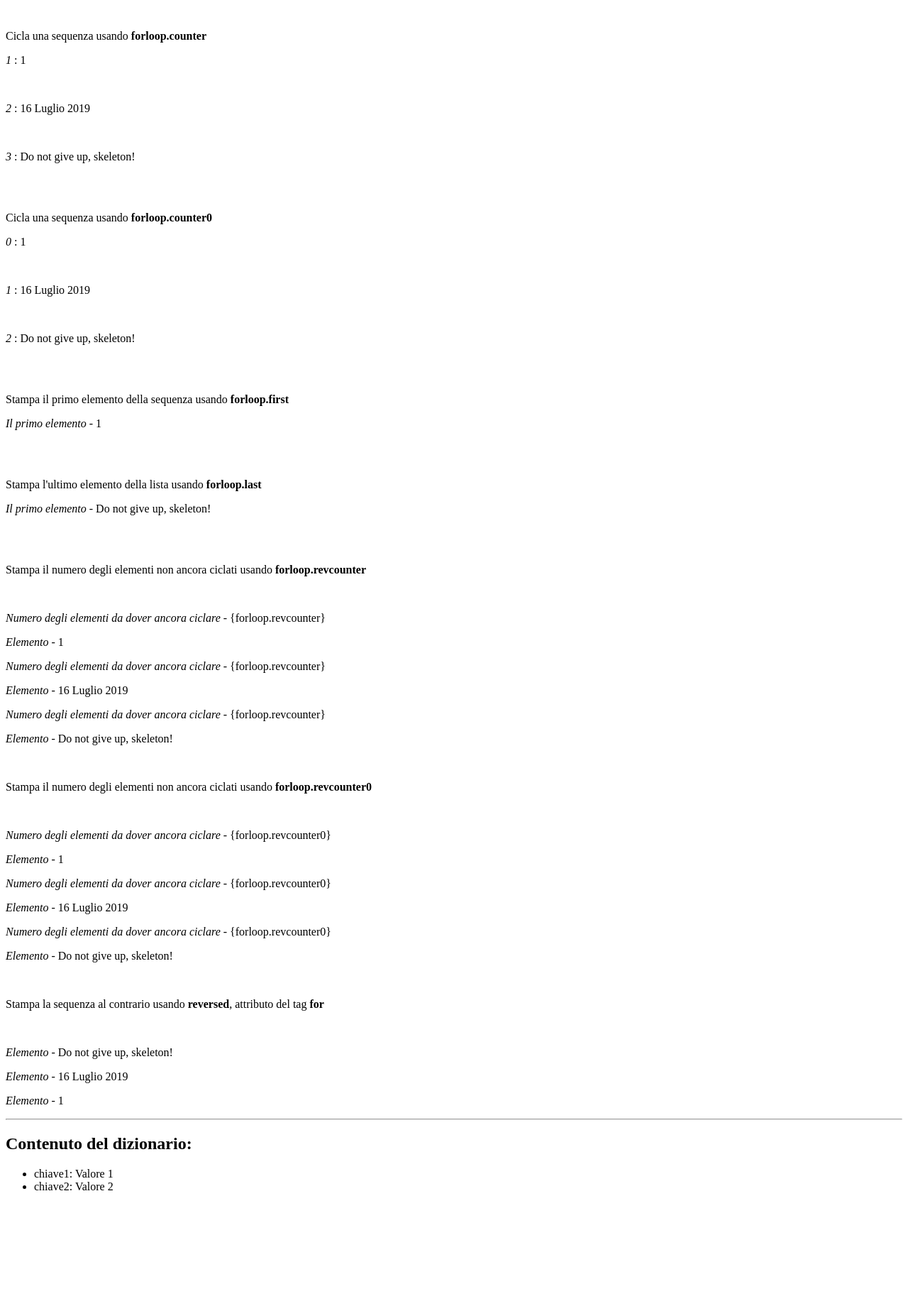
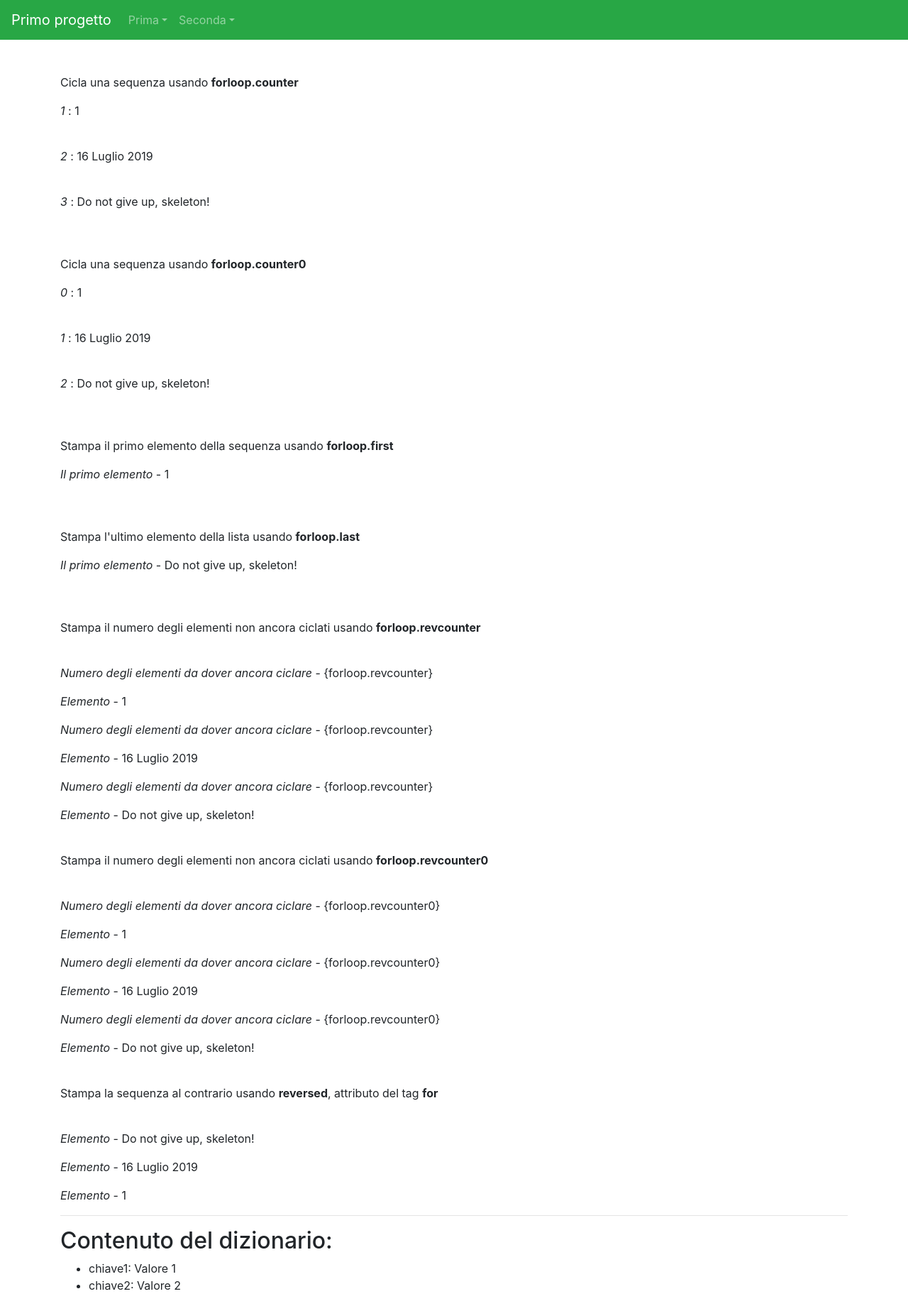
Before and after one commit to KocAlex/primo_progetto, a Django app: page /seconda_app/es_for in a window 1280 px wide. Shown: the whole page at 71% size. Before the commit the page ends 1677 px from the top, so only its background shows below. Run offline with Django 4.2, Linux system fonts and the light colour scheme; some libraries are stand-ins or nearby versions.

Commit message:
Template e Bootstrap

```diff
--- a/prima_app/templates/chi_siamo.html
+++ b/prima_app/templates/chi_siamo.html
@@ -1,11 +1,13 @@
+{%extends "base.html"%}
 <!DOCTYPE html>
 <html lang="en">
 <head>
     <meta charset="UTF-8">
     <meta name="viewport" content="width=device-width, initial-scale=1.0">
-    <title>Chi siamo</title>
+    <title>{% block title %} {{block.super}} | Chi siamo {% endblock title %}</title>
 </head>
 <body>
+    {%block content%}
     <h1>Chi siamo</h1>
     <p>Lorem ipsum dolor sit amet, consectetur adipiscing elit. Nunc ut libero et diam ultrices interdum eu vel sapien. Quisque lobortis pulvinar arcu, non vulputate diam congue at. Nulla nec libero varius, lacinia lacus quis, scelerisque est. Cras orci massa, vestibulum sed enim ut, sollicitudin molestie nisi. Etiam placerat ultrices mattis. Nunc vitae nisl urna. Sed malesuada quam quis rhoncus scelerisque. Nunc ac tellus euismod, lacinia lectus iaculis, porttitor leo. Donec sem lorem, tristique quis rutrum non, facilisis sit amet nulla. Integer sit amet sem odio. Nunc condimentum venenatis bibendum. Ut ullamcorper erat eu libero dictum, non suscipit urna semper. Integer ac enim sit amet nibh mollis volutpat eu ac metus.
 
@@ -16,5 +18,6 @@
         Vivamus malesuada, mauris sit amet fermentum suscipit, ex felis commodo ipsum, eu tincidunt metus ante ac enim. Ut placerat, felis eget fringilla ultrices, ipsum metus sollicitudin leo, ac suscipit nibh lacus quis leo. Proin sagittis vitae dui id consequat. Nulla fringilla aliquam maximus. Quisque ac sapien vel magna hendrerit varius. Mauris quis sapien porta, faucibus tortor at, elementum turpis. Aliquam fermentum eleifend nunc, vitae pretium justo maximus quis. Proin a ante laoreet tortor sagittis hendrerit. Vestibulum euismod elit quis faucibus lacinia. Praesent porttitor quam vel felis aliquet ultricies.
 
         Ut nec blandit nibh. Curabitur vel sodales massa. Phasellus eu ipsum sed mauris faucibus gravida. Nunc tincidunt massa et nunc placerat, nec eleifend magna imperdiet. Donec ut condimentum metus. Morbi lacinia sed orci vel molestie. Nunc egestas est magna. Etiam sagittis et augue vel scelerisque. Aliquam mauris risus, blandit ac velit dapibus, vehicula consectetur ex. Cras quam tortor, aliquam sit amet nibh a, tempor vulputate nisi. In hac habitasse platea dictumst. Nullam non posuere dui. Sed ac volutpat magna, ut sodales nisl. Pellentesque condimentum, nulla ac rutrum efficitur, lectus ligula sollicitudin magna, sed commodo felis nulla id nibh. Proin ut imperdiet ipsum.</p>
+    {%endblock content%}
 </body>
 </html>
--- a/prima_app/templates/homepage.html
+++ b/prima_app/templates/homepage.html
@@ -1,11 +1,14 @@
+{%extends "base.html"%}
 <!DOCTYPE html>
 <html lang="en">
 <head>
     <meta charset="UTF-8">
     <meta name="viewport" content="width=device-width, initial-scale=1.0">
-    <title>BENVENUTS!</title>
+    <title>{%block title%}{{block.super}} | BENVENUTS!{%endblock title%}</title>
 </head>
 <body>
+    {%block content%}
     <h1>BENVENUTS!!!</h1>
+    {%endblock content%}
 </body>
 </html>
--- a/prima_app/templates/index.html
+++ b/prima_app/templates/index.html
@@ -1,11 +1,13 @@
+{%extends "base.html"%}
 <!DOCTYPE html>
 <html lang="en">
 <head>
     <meta charset="UTF-8">
     <meta name="viewport" content="width=device-width, initial-scale=1.0">
-    <title>Index</title>
+    <title>{%block title%}{{block.super}} | Index{%endblock title%}</title>
 </head>
 <body>
+    {%block content%}
     <ol>
         <li><a href="/">Root</a></li>
         <li><a href="{% url 'prima_app:homepage'%}">Homepage</a></li>
@@ -14,5 +16,6 @@
         <li><a href="{% url 'prima_app:chi_siamo'%}">Chi siamo</a></li>
         <li><a href="{% url 'prima_app:variabili'%}">Variabili</a></li>
     </ol>
+    {%endblock content%}
 </body>
 </html>
--- a/prima_app/templates/variabili.html
+++ b/prima_app/templates/variabili.html
@@ -1,15 +1,18 @@
+{%extends "base.html"%}
 <!DOCTYPE html>
 <html lang="en">
 <head>
     <meta charset="UTF-8">
     <meta name="viewport" content="width=device-width, initial-scale=1.0">
-    <title>Variabili</title>
+    <title>{%block title%}{{block.super}} | Variabili{%endblock title%}</title>
 </head>
 <body>
+    {%block content%}
     <ol>
         <li>{{var1}}</li>
         <li>{{var2}}</li>
         <li>{{var3}}</li>
     </ol>
+    {%endblock content%}
 </body>
 </html>
--- a/prima_app/views.py
+++ b/prima_app/views.py
@@ -17,7 +17,8 @@ def chi_siamo(request):
     return render(request, "chi_siamo.html")
 
 def variabili(request):
-    context = {"var1" : "Prima variabile",
+    context = {
+               "var1" : "Prima variabile",
                "var2" : "Seconda variabile",
                "var3" : "Terza variabile"
                }
--- a/primo_progetto/views.py
+++ b/primo_progetto/views.py
@@ -1,4 +1,4 @@
 from django.shortcuts import render
 
 def index(request):
-    return render(request, "index_root.html")
+    return render(request, "base.html")
--- a/seconda_app/templates/es_for.html
+++ b/seconda_app/templates/es_for.html
@@ -1,11 +1,13 @@
+{%extends "base.html"%}
 <!DOCTYPE html>
 <html lang="en">
 <head>
     <meta charset="UTF-8">
     <meta name="viewport" content="width=device-width, initial-scale=1.0">
-    <title>Document</title>
+    <title>{%block title%}{{block.super}} | For{%endblock title%}</title>
 </head>
 <body>
+    {%block content%}
         <br>
         <p>Cicla una sequenza usando <b>forloop.counter</b></p>
 
@@ -70,5 +72,6 @@
             <li>{{key}}: {{value}}</li>
             {%endfor%}
         </ul>
+    {%endblock content%}
 </body>
 </html>
--- a/seconda_app/templates/if_else_elif.html
+++ b/seconda_app/templates/if_else_elif.html
@@ -1,12 +1,13 @@
+{%extends "base.html"%}
 <!DOCTYPE html>
 <html lang="en">
     <head>
         <meta charset="UTF-8">
         <meta name="viewport" content="width=device-width, initial-scale=1.0">
-        <title>ESEMPIO IF</title>
+        <title>{%block title%}{{block.super}} | If - IfElse - Elif{%endblock title%}</title>
     </head>
     <body>
-
+        {%block content%}
             <b>{{var1}}</b> <br>
             <b>{{var2}}</b> <br>
             <b>{{var3}}</b> <br>
@@ -62,5 +63,6 @@
             {% else %}
                 <p><i>var1 è uguale var2</i></p>
             {% endif %}
+        {%endblock content%}
     </body>
 </html>
--- /dev/null
+++ b/templates/base.html
@@ -0,0 +1,59 @@
+{% load static %}
+<!DOCTYPE html>
+<html lang="en">
+<head>
+    <meta charset="UTF-8">
+    <meta name="viewport" content="width=device-width, initial-scale=1.0">
+    <title>{% block title %} Primo progetto {% endblock title %}</title>
+    <!--Bootstrap-->
+    <link rel="stylesheet" href="https://cdn.jsdelivr.net/npm/bootstrap@4.0.0/dist/css/bootstrap.min.css" integrity="sha384-Gn5384xqQ1aoWXA+058RXPxPg6fy4IWvTNh0E263XmFcJlSAwiGgFAW/dAiS6JXm" crossorigin="anonymous">
+    <script src="https://code.jquery.com/jquery-3.2.1.slim.min.js" integrity="sha384-KJ3o2DKtIkvYIK3UENzmM7KCkRr/rE9/Qpg6aAZGJwFDMVNA/GpGFF93hXpG5KkN" crossorigin="anonymous"></script>
+    <script src="https://cdn.jsdelivr.net/npm/popper.js@1.12.9/dist/umd/popper.min.js" integrity="sha384-ApNbgh9B+Y1QKtv3Rn7W3mgPxhU9K/ScQsAP7hUibX39j7fakFPskvXusvfa0b4Q" crossorigin="anonymous"></script>
+    <script src="https://cdn.jsdelivr.net/npm/bootstrap@4.0.0/dist/js/bootstrap.min.js" integrity="sha384-JZR6Spejh4U02d8jOt6vLEHfe/JQGiRRSQQxSfFWpi1MquVdAyjUar5+76PVCmYl" crossorigin="anonymous"></script>
+
+
+
+</head>
+<body>
+
+    <nav class="navbar navbar-expand-lg navbar-dark bg-success">
+        <a class="navbar-brand" href="#">Primo progetto</a>
+        <button class="navbar-toggler" type="button" data-toggle="collapse" data-target="#navbarSupportedContent" aria-controls="navbarSupportedContent" aria-expanded="false" aria-label="Toggle navigation">
+          <span class="navbar-toggler-icon"></span>
+        </button>
+
+        <div class="collapse navbar-collapse" id="navbarSupportedContent">
+            <ul class="navbar-nav mr-auto">
+                <li class="nav-item dropdown">
+                    <a class="nav-link dropdown-toggle" href="#" id="navbarDropdown" role="button" data-toggle="dropdown" aria-haspopup="true" aria-expanded="false">Prima</a>
+                    <div class="dropdown-menu" aria-labelledby="navbarDropdown">
+                        <a class="dropdown-item" href="{% url 'prima_app:index'%}">Index</a>
+                        <a class="dropdown-item" href="{% url 'prima_app:homepage'%}">Home</a>
+                        <a class="dropdown-item" href="{% url 'prima_app:chi_siamo'%}">Chi siamo</a>
+                        <a class="dropdown-item" href="{% url 'prima_app:variabili'%}">Variabili</a>
+                    </div>
+                </li>
+                <li>
+                    <a class="nav-link dropdown-toggle" href="#" id="navbarDropdown" role="button" data-toggle="dropdown" aria-haspopup="true" aria-expanded="false">Seconda</a>
+                    <div class="dropdown-menu" aria-labelledby="navbarDropdown">
+                        <a class="dropdown-item" href="{% url 'seconda_app:es_if'%}">If</a>
+                        <a class="dropdown-item" href="{% url 'seconda_app:if_else_elif'%}">Ifelse | Elif</a> <!--Avrei potuto chiamarlo "es_if_else_elif" per coerenza-->
+                        <a class="dropdown-item" href="{% url 'seconda_app:es_for'%}">For</a>
+                    </div>
+                </li>
+            </ul>
+        </div>
+    </nav>
+
+    <div class = "container my-4">
+        <!--Spazio per HTML-->
+        {%block content%}
+        {%endblock content%}
+
+        <!--Spazio per JS-->
+        {%block script%}
+        {%endblock script%}
+    </div>
+
+</body>
+</html>
```
Also changed, not shown: seconda_app/templates/es_if.html (+4 -3 lines), templates/index_root.html (deleted, +0 -17 lines). Lines whose indentation alone changed are shown as unchanged.
